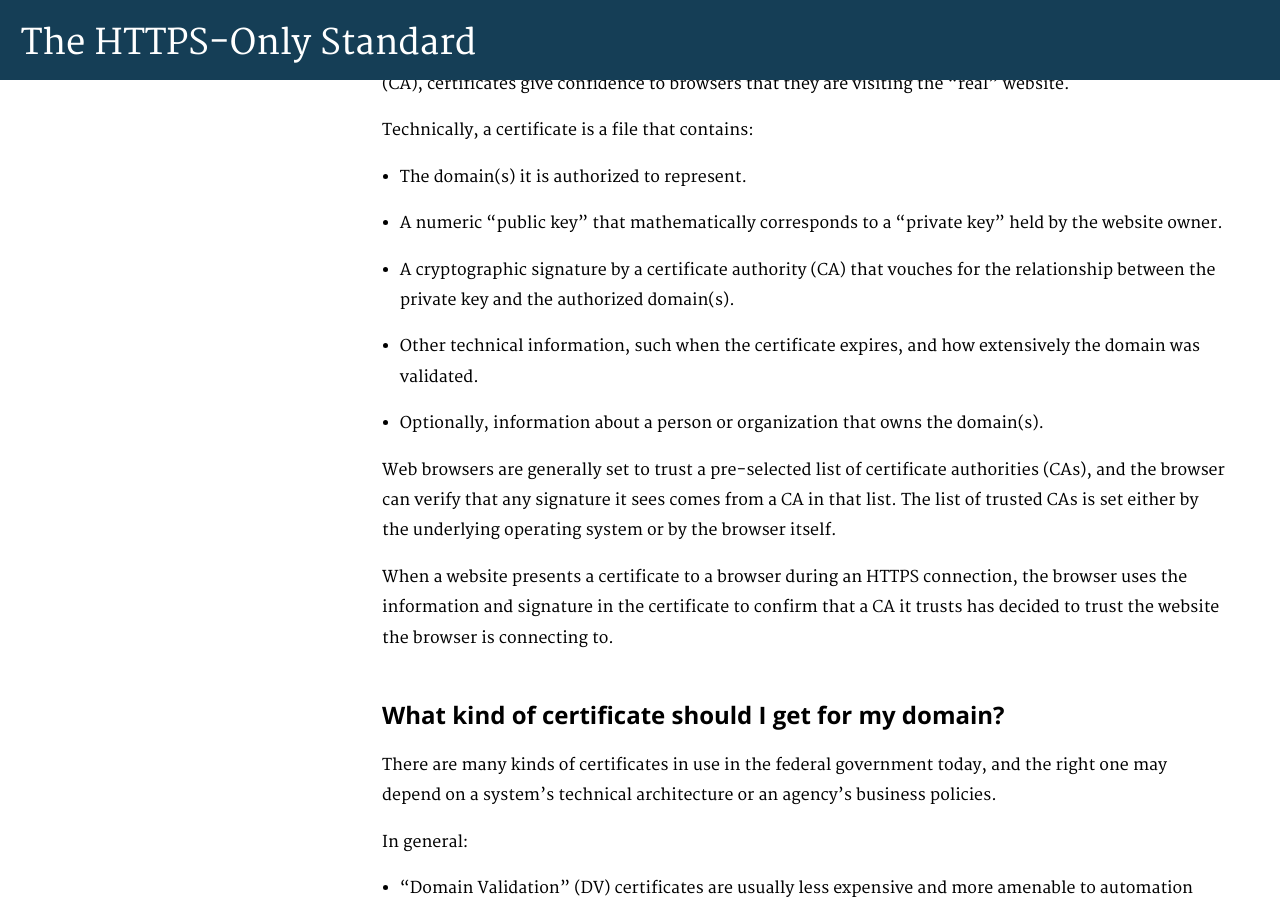
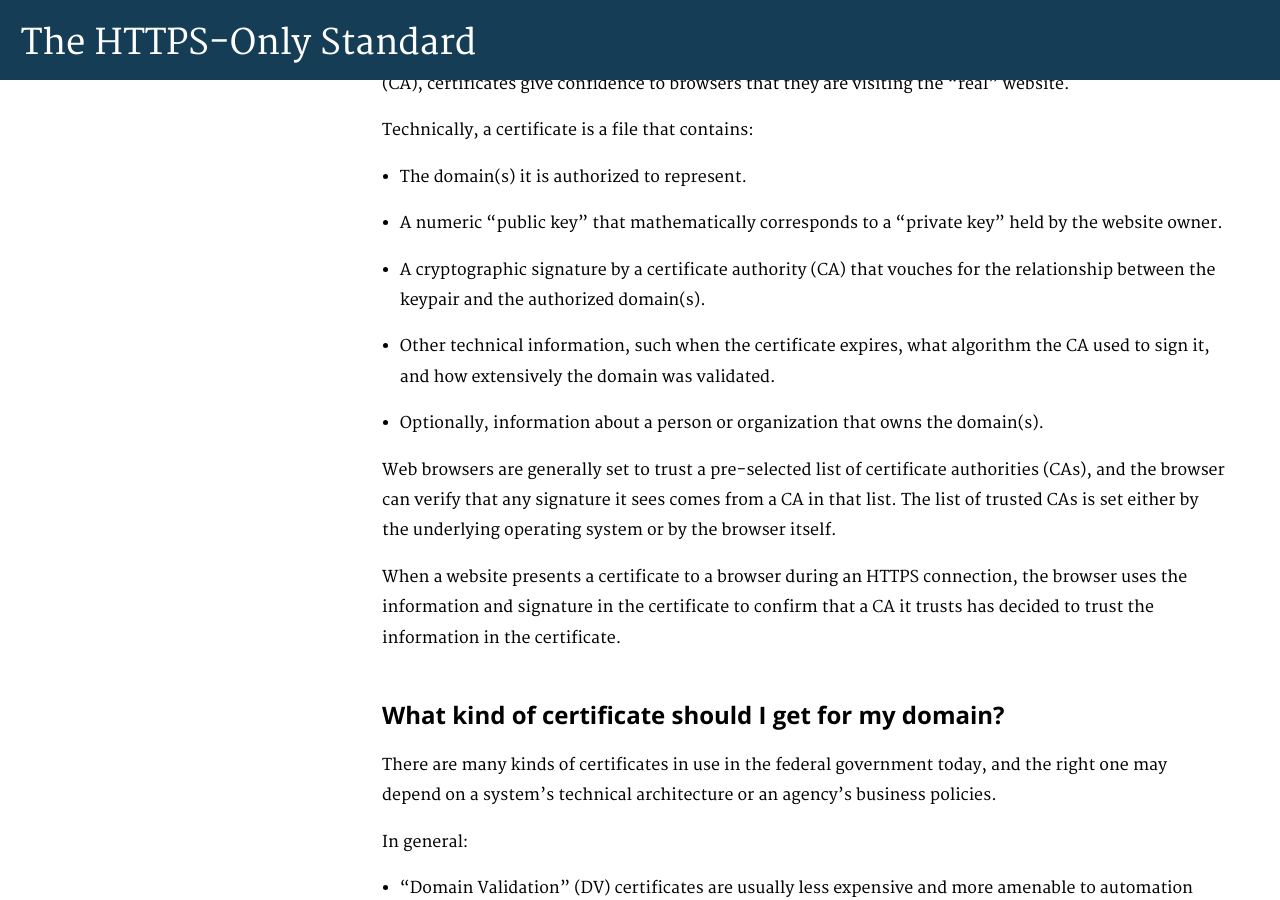
Before and after one commit to GSA/https, a Jekyll site: the page built from pages/certificates.md, in a window 1280 px wide and 900 px high, scrolled down 639 px. Built offline with Jekyll 4.4.1, drawn with Linux system fonts in a browser that asks for light colours; Markdown is read by kramdown in place of the engine named in the settings; some of the changed text lies outside the part shown.

Commit message:
address several points raised by @jimfenton in #151

```diff
--- a/pages/certificates.md
+++ b/pages/certificates.md
@@ -25,13 +25,13 @@ Technically, a certificate is a file that contains:
 
 * The domain(s) it is authorized to represent.
 * A numeric "public key" that mathematically corresponds to a "private key" held by the website owner.
-* A cryptographic signature by a certificate authority (CA) that vouches for the relationship between the private key and the authorized domain(s).
-* Other technical information, such when the certificate expires, and how extensively the domain was validated.
+* A cryptographic signature by a certificate authority (CA) that vouches for the relationship between the keypair and the authorized domain(s).
+* Other technical information, such when the certificate expires, what algorithm the CA used to sign it, and how extensively the domain was validated.
 * Optionally, information about a person or organization that owns the domain(s).
 
 Web browsers are generally set to trust a pre-selected list of certificate authorities (CAs), and the browser can verify that any signature it sees comes from a CA in that list. The list of trusted CAs is set either by the underlying operating system or by the browser itself.
 
-When a website presents a certificate to a browser during an HTTPS connection, the browser uses the information and signature in the certificate to confirm that a CA it trusts has decided to trust the website the browser is connecting to.
+When a website presents a certificate to a browser during an HTTPS connection, the browser uses the information and signature in the certificate to confirm that a CA it trusts has decided to trust the information in the certificate.
 
 ## What kind of certificate should I get for my domain?
 
```
Also changed, not shown: other parts of pages/certificates.md (+1 -1 lines).
